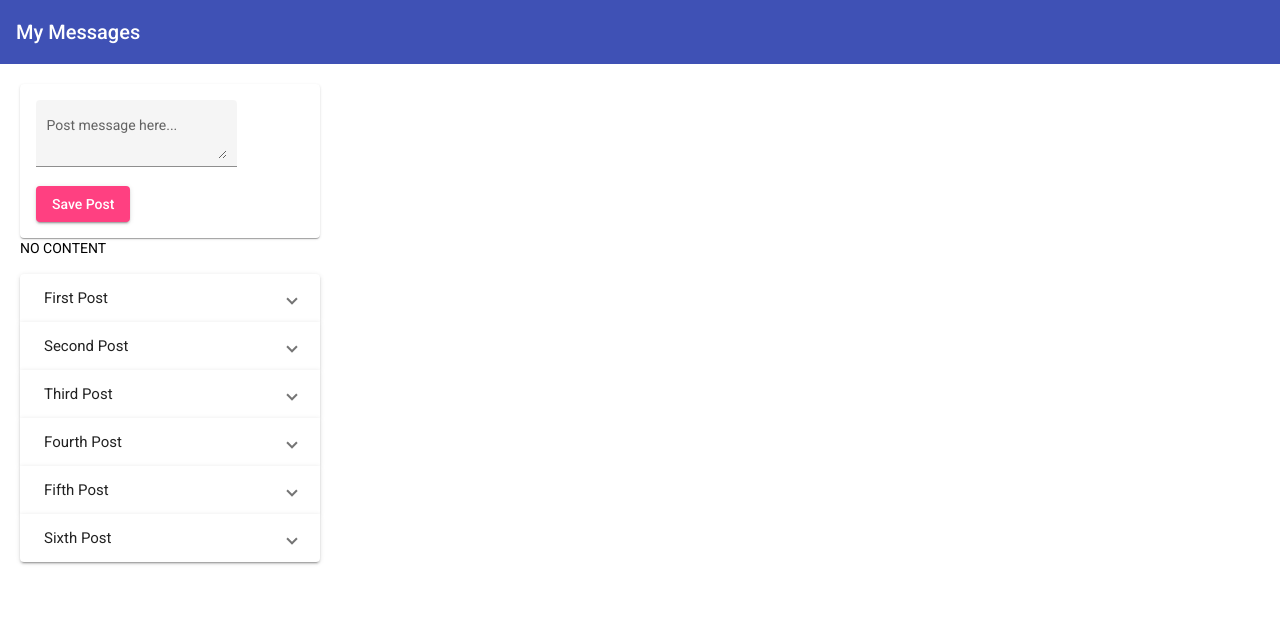
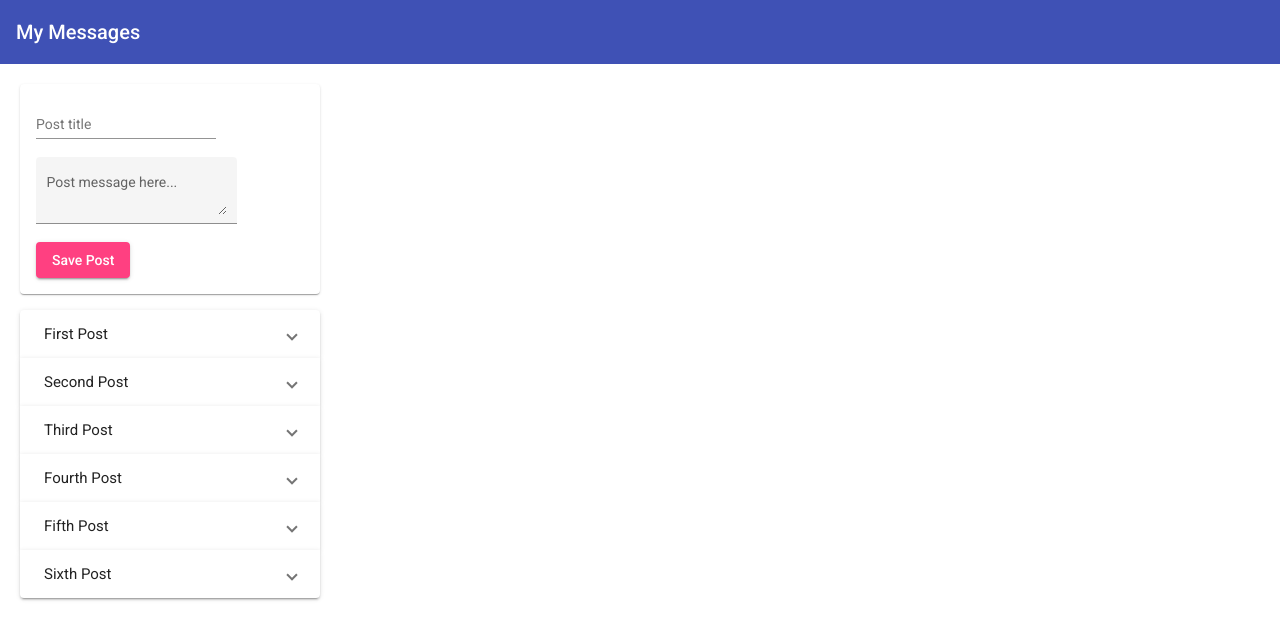
Before and after one commit to FoxGeoff/MeanStack, an Angular app: page / in a window 1280 px wide. Shown: the top 640 px of the page. Built offline with nearby package versions, Linux system fonts and the light colour scheme.

Commit message:
Add: User input Title and Message

```diff
--- a/src/app/posts/post-create/post-create.component.html
+++ b/src/app/posts/post-create/post-create.component.html
@@ -2,23 +2,22 @@
 
 <div class="container">
   <mat-card>
+    <mat-form-field>
+      <mat-label>Post title</mat-label>
+      <input matInput type="text" [(ngModel)]="enteredTitle" />
+    </mat-form-field>
     <mat-form-field appearance="fill">
       <mat-label>Post message here...</mat-label>
-      <textarea #postTextarea matInput [(ngModel)]="enteredValue"></textarea>
-      <!--  [value]="newPost" -->
+      <textarea #postTextarea matInput [(ngModel)]="enteredMessage"></textarea>
     </mat-form-field>
 
     <p>
-      <button
-        mat-raised-button
-        color="accent"
-        (click)="onAddPost(postTextarea)"
-      >
+      <button mat-raised-button color="accent" (click)="onAddPost()">
         Save Post
       </button>
     </p>
   </mat-card>
-  <mat-label>{{ newPost }}</mat-label>
+
   <p>
     <app-post-list></app-post-list>
   </p>
--- a/src/app/posts/post-create/post-create.component.ts
+++ b/src/app/posts/post-create/post-create.component.ts
@@ -1,4 +1,5 @@
 import { Component, OnInit } from '@angular/core';
+import { Post } from './post-list/post';
 
 @Component({
   selector: 'app-post-create',
@@ -6,22 +7,20 @@ import { Component, OnInit } from '@angular/core';
   styleUrls: ['./post-create.component.css']
 })
 export class PostCreateComponent implements OnInit {
-  newPost = 'NO CONTENT';
-  enteredValue = '';
+  noPosts = 'No posts to display';
+  enteredTitle = '';
+  enteredMessage = '';
+  posts: Post[];
 
   constructor() { }
 
   ngOnInit(): void {
+    this.posts = [];
   }
 
-  onAddPost(postTextarea: HTMLTextAreaElement) {
-    this.newPost = this.enteredValue;
-
-    // this.newPost = postTextarea.value;
-    // this.newPost = 'The user\'s post';
-
-    /* debug using 'consols.dir' - Shows all DOM element meta data*/
-    // console.dir(postTextarea);
+  onAddPost() {
+    // TODO: create a new post
+    // TODO: add the new post to posts[] in post-list component
   }
 
 }
```
Also changed, not shown: src/app/posts/post-create/post-create.component.css (line endings or trailing spaces), 1 other file (tests, documents, lock files or other folders).
